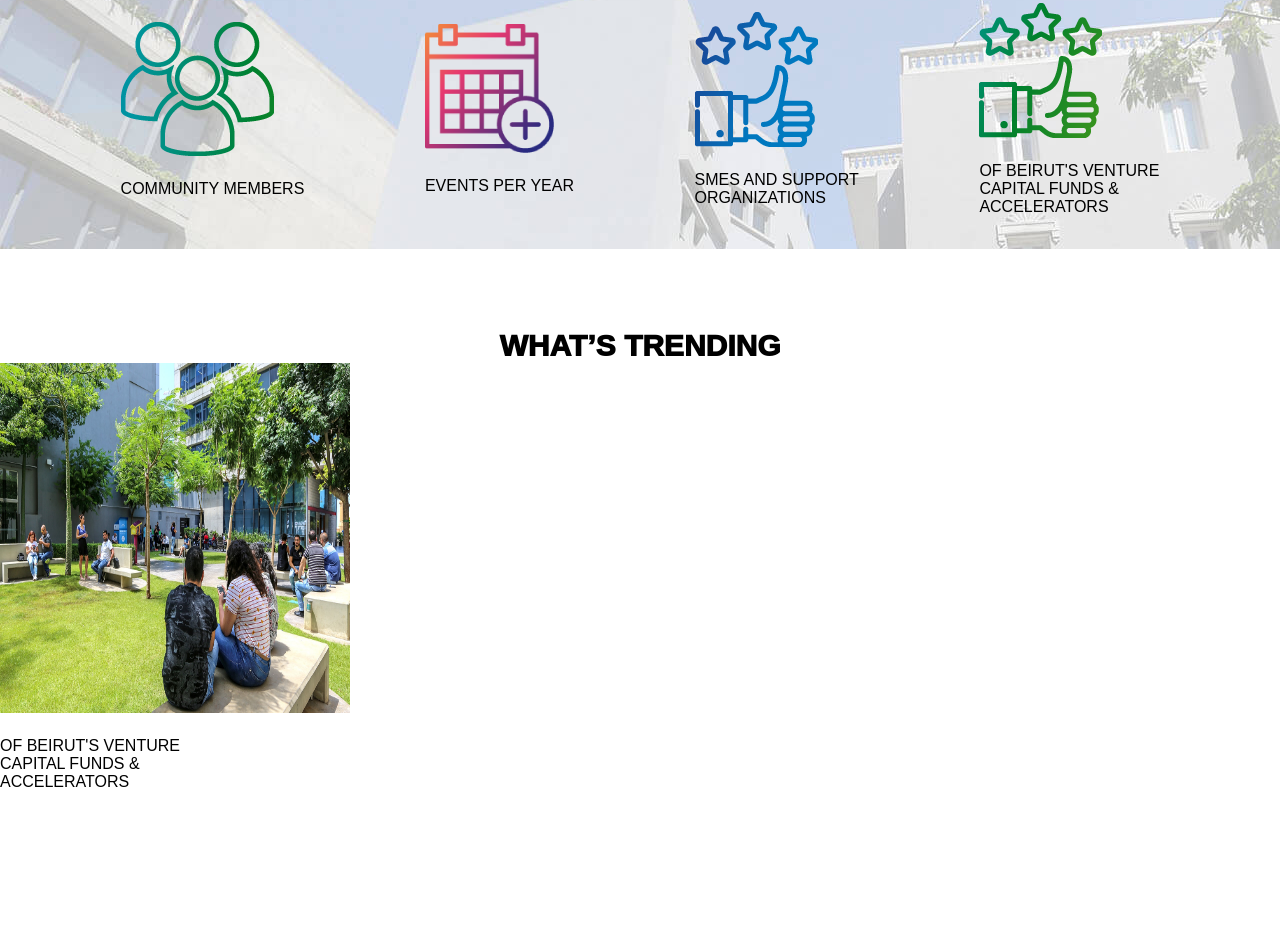
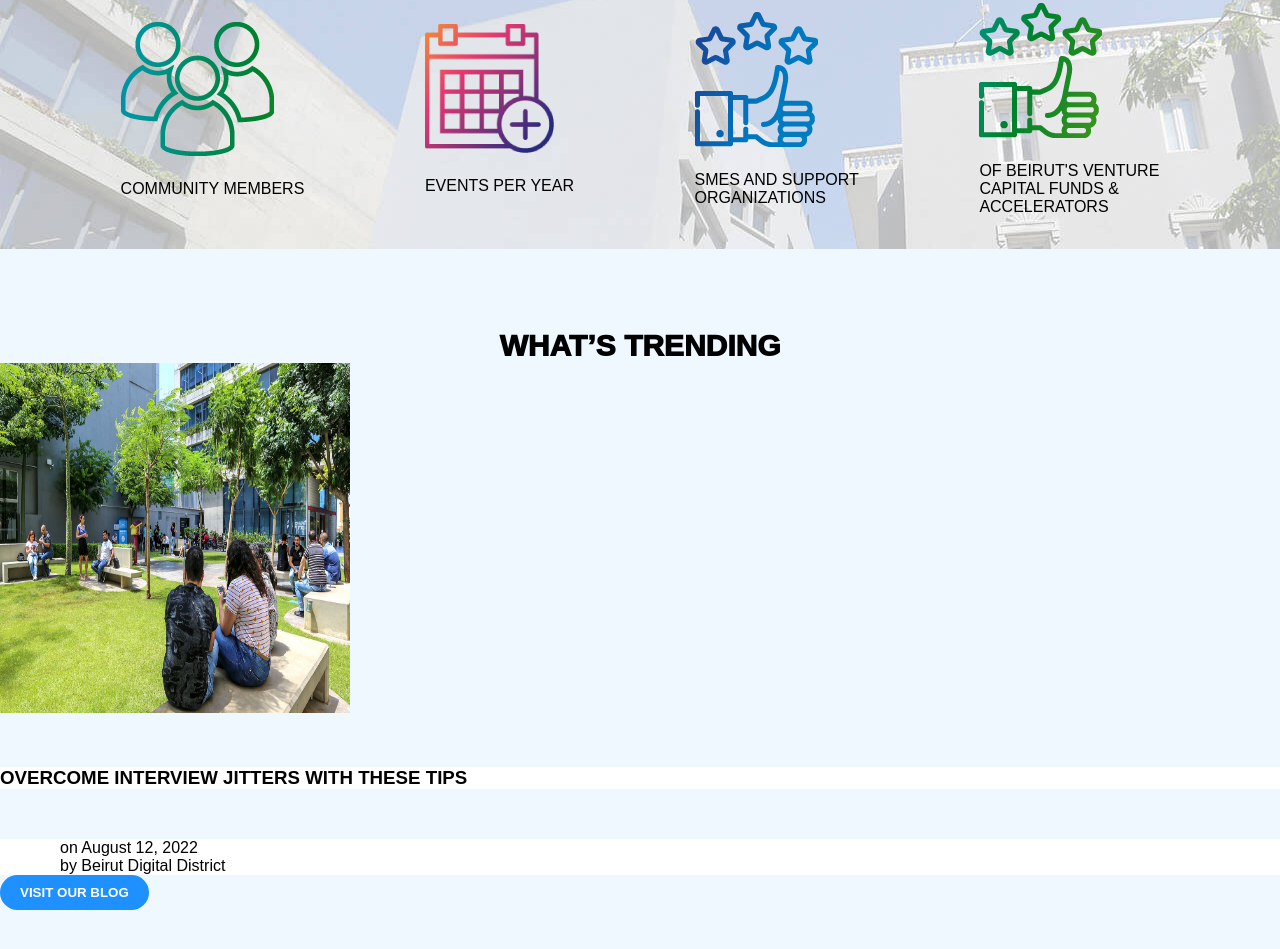
Before and after one commit to Abed001/bdd-clone-frontend-website, a plain HTML site: page index.html in a window 1280 px wide. Shown: the part 3470-4419 px from the top of the page. Before the commit the page ends 4261 px from the top, so only its background shows below. Drawn offline with Linux system fonts and the light colour scheme.

Commit message:
improving trend section

```diff
--- a/index.html
+++ b/index.html
@@ -247,12 +247,18 @@ The Dedicated
 
 <section class="trending">
   <h1 class="join-Heading">WHAT’S TRENDING</h1>
-  <div class="hub-card">
-    <div class="hub-img"></div>
-    <img src="./BDD-assets/slide1.jpg" width="350" height="350">
-    <div class="hub-para">
-      <p>OF BEIRUT'S VENTURE<br> CAPITAL FUNDS &<br> ACCELERATORS</p>
+  <div class="trend-card">
+    <div class="trend-img">
+    <img src="./BDD-assets/slide1.jpg" width="350" height="350"></div>
+     <div class="head3-trend">
+      <h3>OVERCOME INTERVIEW JITTERS WITH THESE TIPS</h3>
+     </div>
+    <div class="trend-para">
+      <p> on August 12, 2022
+        <br>by Beirut Digital District</p>
     </div>
+    <button class="btn btn-blue">VISIT OUR BLOG</button>
+
     </div>
 </section>
 
--- a/style.css
+++ b/style.css
@@ -257,3 +257,22 @@ font-weight: bold;
 .hub-para{
     margin-top: 20px;
 }
+
+.trending{
+
+    background-color: aliceblue;
+    width: 100%;
+    height: 100vh;
+    background-position: center;
+    background-size: cover;
+}
+.head3-trend{
+    background-color: #fff;
+    margin: 50px 0;
+}
+.trend-para{
+    margin-top: 1px;
+    background-color: #fff;
+    margin-top: 20px;
+    padding: 0 60px;
+}
```
Also changed, not shown: BDD-assets/bg-icon-empty.png (added).
